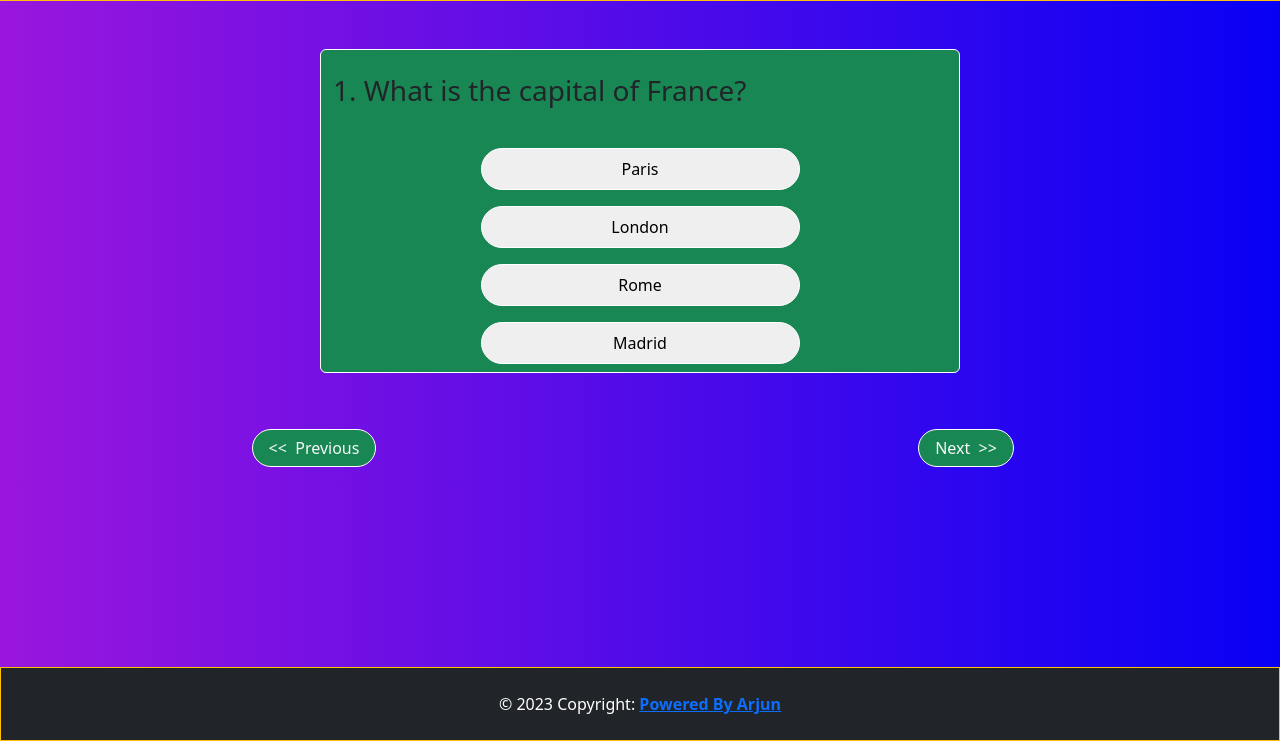
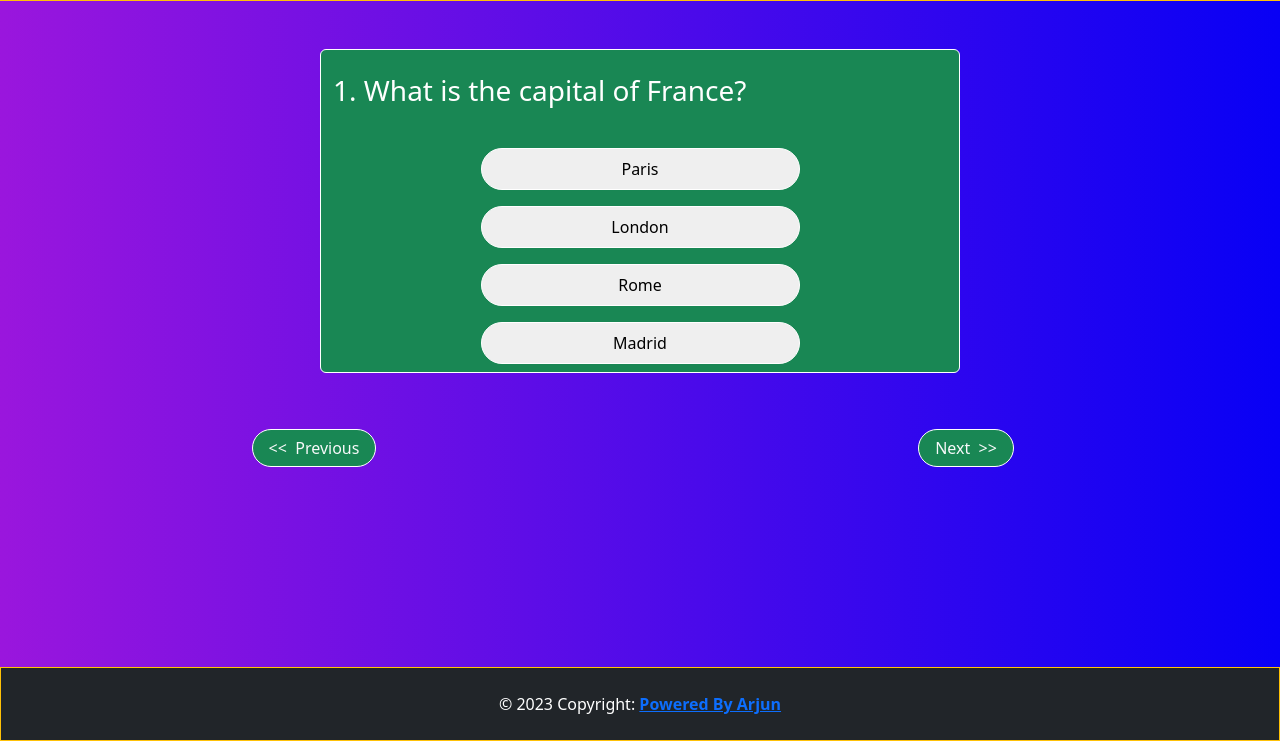
Before and after one commit to Arjunwebdev2111/Arjunwebdev2111.github.io, a plain HTML site: page quizapp/src/html/index.html in a window 1280 px wide. Shown: the part 59-800 px from the top of the page. Drawn offline with nearby package versions, Linux system fonts and the light colour scheme.

Commit message:
Update index.html

```diff
--- a/quizapp/src/html/index.html
+++ b/quizapp/src/html/index.html
@@ -25,7 +25,7 @@
     <main class="my-2 ">
         <div class="container my-5  bg-success border border-white w-50  rounded">
             <div class=" my-2 py-3" >
-                <h3 id="question"></h3>
+                <h3 id="question" class="text-white"></h3>
             </div>
             <div class="row justify-content-center">
                 <button class="w-50 p-2 m-2 border border-white  rounded-pill"  type="submit"  id="opt-a" onclick="optionSelected('opt-a')"></button>
```
